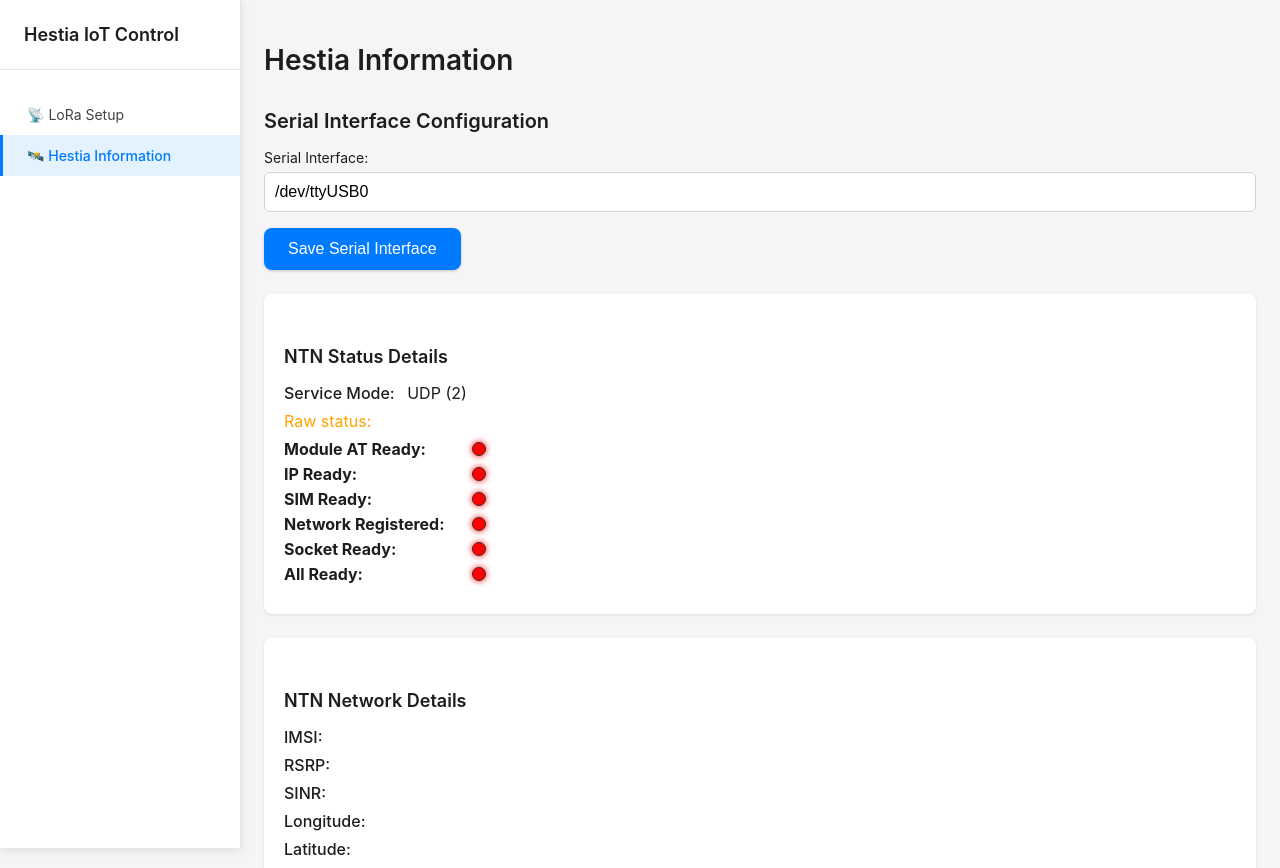
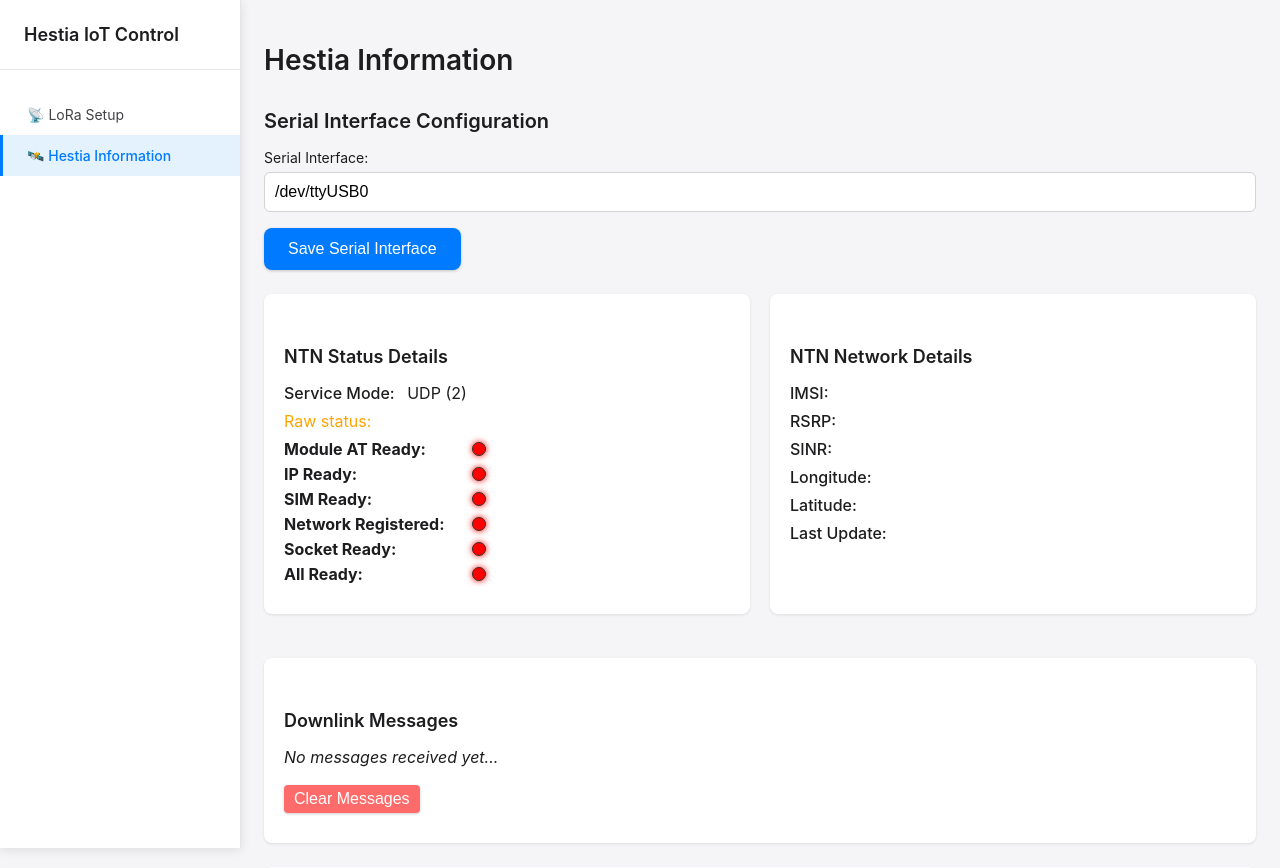
Before and after one commit to CREATIVE5-io/Hestia-IoT-web, a Flask app: page /hestia_info in a window 1280 px wide. Shown: the top 868 px of the page. Run offline with Flask 3, Linux system fonts and the light colour scheme.

Commit message:
update the layout to display the NTN Status Details and NTN Network Details side by side on the same line.

```diff
--- a/templates/hestia_info.html
+++ b/templates/hestia_info.html
@@ -94,8 +94,10 @@
             </div>
         </form>
 
-        <!-- NTN Status Components -->
-        <div class="info-container">
+        <!-- NTN Information Row -->
+        <div style="display: flex; gap: 20px; margin-bottom: 20px;">
+            <!-- NTN Status Details -->
+            <div class="info-container" style="flex: 1;">
                 <h2>NTN Status Details</h2>
                 <div id="ntn-status-indicators" data-srv-mode="{{ hestia_info.srv_mode }}">
                     <!-- Hidden raw status for JavaScript processing -->
@@ -108,7 +110,7 @@
             </div>
 
             <!-- NTN Network Details -->
-        <div class="info-container">
+            <div class="info-container" style="flex: 1;">
                 <h2>NTN Network Details</h2>
                 <p><strong>IMSI:</strong> {{ hestia_info.imsi }}</p>
                 <p><strong>RSRP:</strong> {{ hestia_info.rsrp }}</p>
@@ -116,6 +118,7 @@
                 <p><strong>Longitude:</strong> {{ hestia_info.longitude }}</p>
                 <p><strong>Latitude:</strong> {{ hestia_info.latitude }}</p>
                 <p><strong>Last Update:</strong> {{ hestia_info['last-update'] }}</p>
+            </div>
         </div>
 
         <!-- Downlink Messages -->
```
Lines whose indentation alone changed are shown as unchanged.
